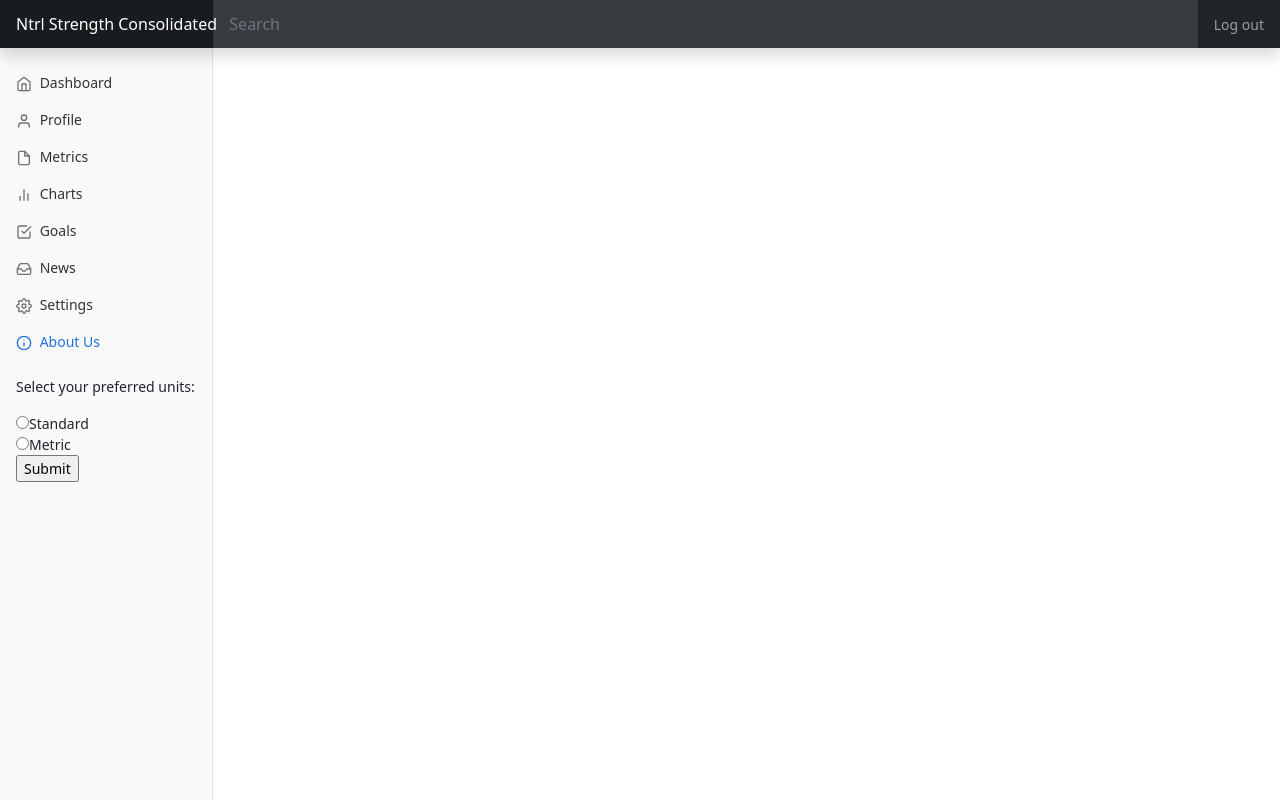
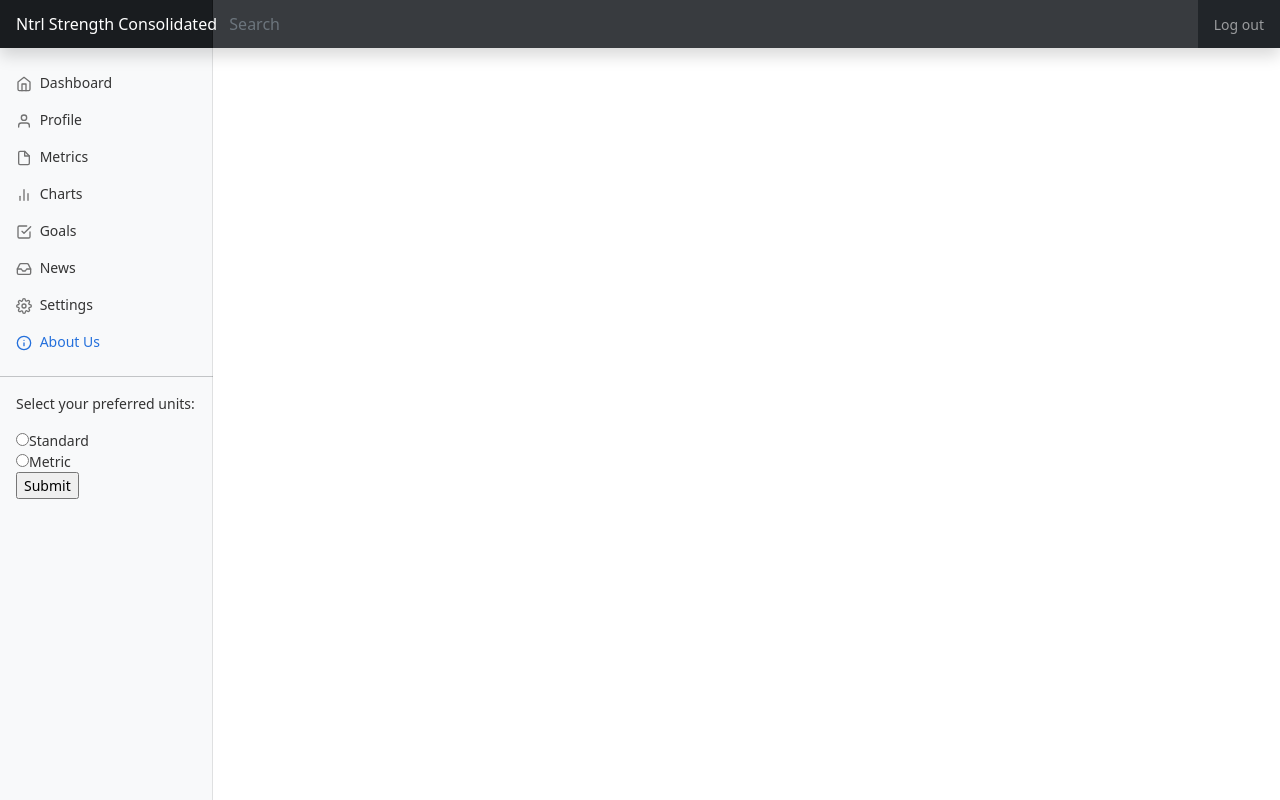
Before and after one commit to jjz17/Natural-Strength, a Flask app: page /about in a window 1280 px wide. Run offline with Flask 2, Linux system fonts and the light colour scheme.

Commit message:
Fixed styling of sidebar form

```diff
--- a/application/static/dashboard.css
+++ b/application/static/dashboard.css
@@ -46,6 +46,11 @@ body {
 }
 
 .sidebar .nav-link {
+    font-weight: 500;
+    color: #333;
+}
+
+.sidebar-form {
     font-weight: 500;
     color: #333;
 }
--- a/application/templates/dashboard-layout.html
+++ b/application/templates/dashboard-layout.html
@@ -92,12 +92,14 @@
                         </li>
                     </ul> -->
 
+                    <hr>
+
                     <div class="mt-3 ms-3">
                         <form action="{{ url_for('metrics', metric='none') }}" method="post">
-                            <p>Select your preferred units:</p>
-                            <input type="radio" id="standard" name="units" value="STANDARD"><label for="standard">Standard</label>
+                            <p class="sidebar-form">Select your preferred units:</p>
+                            <input type="radio" id="standard" name="units" value="STANDARD"><label for="standard" class="sidebar-form">Standard</label>
                             <br>
-                            <input type="radio" id="metric" name="units" value="METRIC"><label for="metric">Metric</label>
+                            <input type="radio" id="metric" name="units" value="METRIC"><label for="metric" class="sidebar-form">Metric</label>
                             <br>
                             <input type="submit" value="Submit">
                         </form>
```
